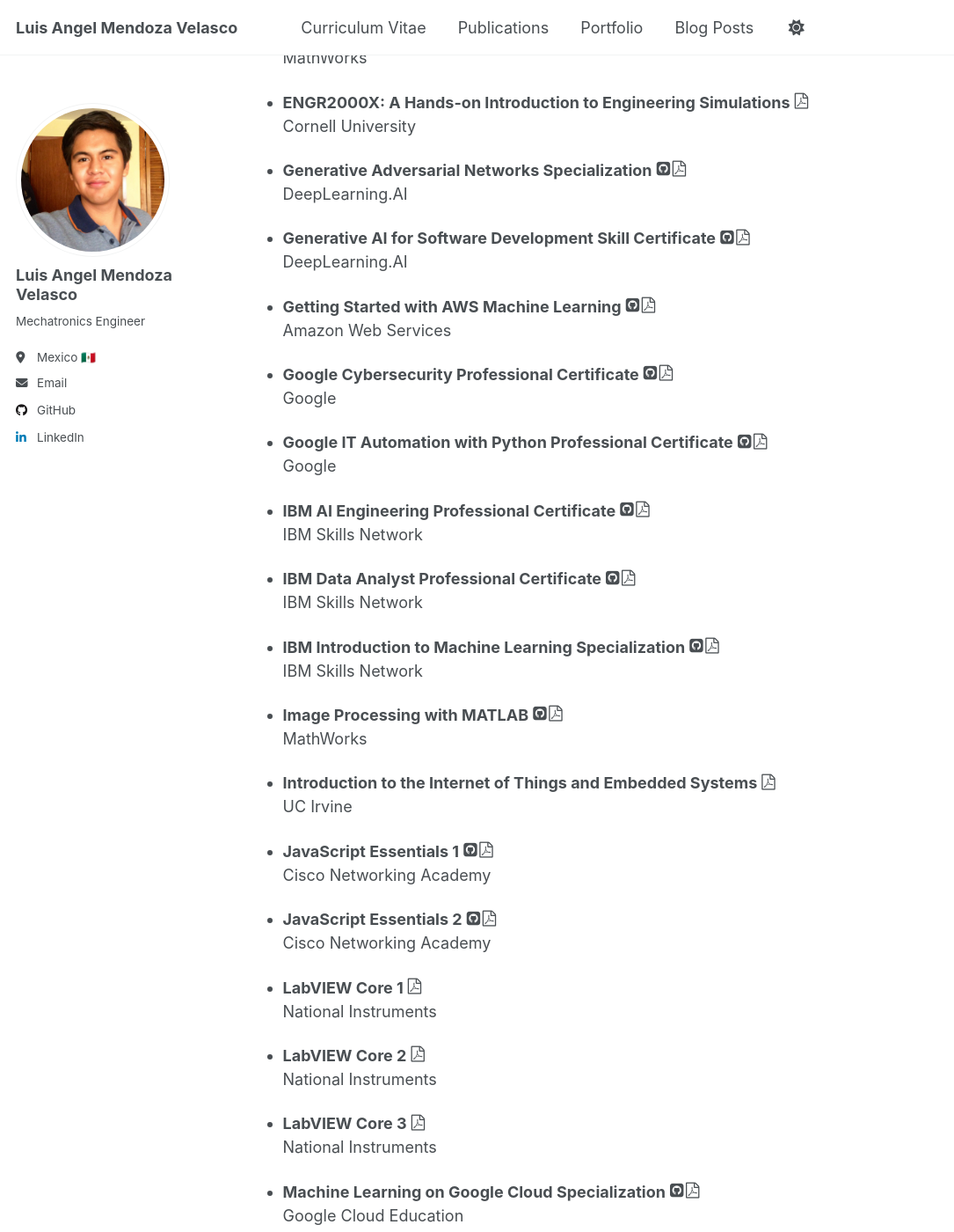
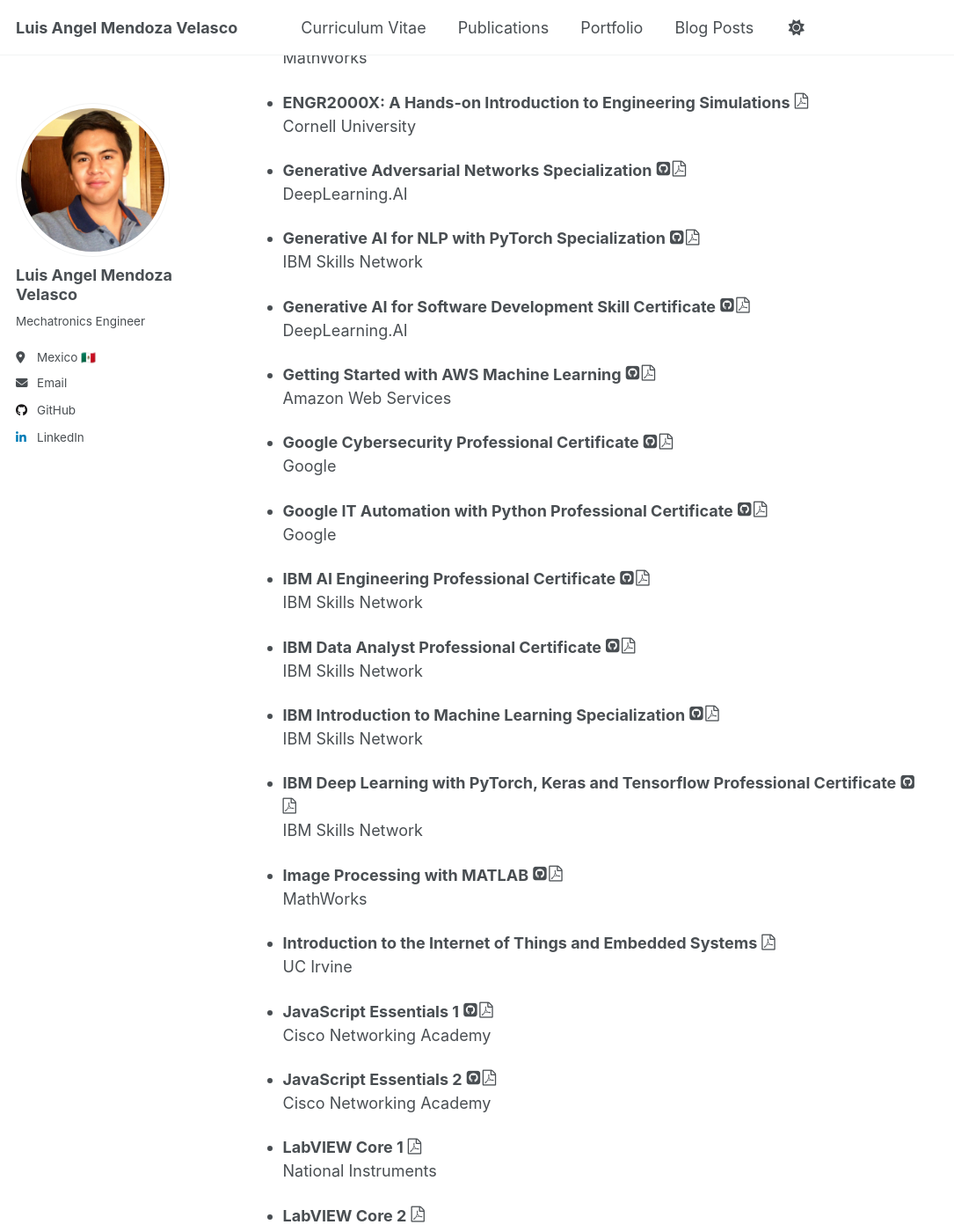
Before and after one commit to LuisAngelMendozaVelasco/luisangelmendozavelasco.github.io, a Jekyll site: the page built from _pages/cv.md, in a window 1280 px wide and 1400 px high, scrolled down 2726 px. Shown: the whole window at 88% size, without its empty margins (0-1085 px from the left). Built offline with Jekyll 4.4.1, drawn with Linux system fonts in a browser that asks for light colours; a script that is not in the unit is left out; some of the changed text lies outside the part shown.

Commit message:
Update CV

```diff
--- a/_pages/cv.md
+++ b/_pages/cv.md
@@ -94,6 +94,9 @@
 - **Generative Adversarial Networks Specialization** <a class="icon fa fa-github-square" style="color:inherit;text-decoration:none" href="https://github.com/LuisAngelMendozaVelasco/Generative_Adversarial_Networks_Specialization"></a><a class="icon fa fa-file-pdf-o" style="color:inherit;text-decoration:none" href="https://coursera.org/verify/specialization/XUNUKBF78WM8"></a><br>
 DeepLearning.AI
 
+- **Generative AI for NLP with PyTorch Specialization** <a class="icon fa fa-github-square" style="color:inherit;text-decoration:none" href="https://github.com/LuisAngelMendozaVelasco/Generative_AI_for_NLP_with_PyTorch_Specialization"></a><a class="icon fa fa-file-pdf-o" style="color:inherit;text-decoration:none" href="https://coursera.org/verify/specialization/A20VDO3AGS86"></a><br>
+IBM Skills Network
+
 - **Generative AI for Software Development Skill Certificate** <a class="icon fa fa-github-square" style="color:inherit;text-decoration:none" href="https://github.com/LuisAngelMendozaVelasco/Generative_AI_for_Software_Development_Skill_Certificate"></a><a class="icon fa fa-file-pdf-o" style="color:inherit;text-decoration:none" href="https://coursera.org/verify/professional-cert/2H8R45ZDA6KS"></a><br>
 DeepLearning.AI
 
@@ -113,6 +116,9 @@
 IBM Skills Network
 
 - **IBM Introduction to Machine Learning Specialization** <a class="icon fa fa-github-square" style="color:inherit;text-decoration:none" href="https://github.com/LuisAngelMendozaVelasco/IBM_Introduction_to_Machine_Learning_Specialization"></a><a class="icon fa fa-file-pdf-o" style="color:inherit;text-decoration:none" href="https://coursera.org/verify/specialization/47KW8ACSUKLU"></a><br>
+IBM Skills Network
+
+- **IBM Deep Learning with PyTorch, Keras and Tensorflow Professional Certificate** <a class="icon fa fa-github-square" style="color:inherit;text-decoration:none" href="https://github.com/LuisAngelMendozaVelasco/IBM_Deep_Learning_with_PyTorch_Keras_and_Tensorflow_Professional_Certificate"></a><a class="icon fa fa-file-pdf-o" style="color:inherit;text-decoration:none" href="https://coursera.org/verify/professional-cert/DVZ5QFOJ6KVY"></a><br>
 IBM Skills Network
 
 - **Image Processing with MATLAB** <a class="icon fa fa-github-square" style="color:inherit;text-decoration:none" href="https://github.com/LuisAngelMendozaVelasco/MATLAB_Courses/tree/main/Image_Processing_with_MATLAB"></a><a class="icon fa fa-file-pdf-o" style="color:inherit;text-decoration:none" href="https://matlabacademy.mathworks.com/progress/share/certificate.html?id=81d04d13-f4d5-44b9-b53e-228730791250"></a><br>
@@ -157,6 +163,9 @@
 - **MATLAB for Data Processing and Visualization** <a class="icon fa fa-github-square" style="color:inherit;text-decoration:none" href="https://github.com/LuisAngelMendozaVelasco/MATLAB_Courses/tree/main/MATLAB_for_Data_Processing_and_Visualization"></a><a class="icon fa fa-file-pdf-o" style="color:inherit;text-decoration:none" href="https://matlabacademy.mathworks.com/progress/share/certificate.html?id=721c9da1-e802-4607-aed0-100633963622"></a><br>
 MathWorks
 
+- **More Applied Data Science with Python Specialization** <a class="icon fa fa-github-square" style="color:inherit;text-decoration:none" href="https://github.com/LuisAngelMendozaVelasco/More_Applied_Data_Science_with_Python_Specialization"></a><a class="icon fa fa-file-pdf-o" style="color:inherit;text-decoration:none" href="https://coursera.org/verify/specialization/5P1VAVLMQEWS"></a><br>
+University of Michigan
+
 - **Natural Language Processing Specialization** <a class="icon fa fa-github-square" style="color:inherit;text-decoration:none" href="https://github.com/LuisAngelMendozaVelasco/Natural_Language_Processing_Specialization"></a><a class="icon fa fa-file-pdf-o" style="color:inherit;text-decoration:none" href="https://coursera.org/verify/specialization/RRWWRBRAONFT"></a><br>
 DeepLearning.AI
 
@@ -165,6 +174,9 @@
 
 - **Python for Everybody Specialization** <a class="icon fa fa-github-square" style="color:inherit;text-decoration:none" href="https://github.com/LuisAngelMendozaVelasco/Python_for_Everybody_Specialization"></a><a class="icon fa fa-file-pdf-o" style="color:inherit;text-decoration:none" href="https://coursera.org/verify/specialization/RRBCW3RGQUXQ"></a><br>
 University of Michigan
+
+- **PyTorch for Deep Learning Professional Certificate** <a class="icon fa fa-github-square" style="color:inherit;text-decoration:none" href="https://github.com/LuisAngelMendozaVelasco/PyTorch_for_Deep_Learning_Professional_Certificate"></a><a class="icon fa fa-file-pdf-o" style="color:inherit;text-decoration:none" href="https://coursera.org/verify/professional-cert/HA3G2O8JUAZD"></a><br>
+DeepLearning.AI
 
 - **Robotics Specialization** <a class="icon fa fa-github-square" style="color:inherit;text-decoration:none" href="https://github.com/LuisAngelMendozaVelasco/Robotics_Specialization"></a><a class="icon fa fa-file-pdf-o" style="color:inherit;text-decoration:none" href="https://coursera.org/verify/specialization/6TWA58JCTL8X"></a><br>
 University of Pennsylvania
@@ -189,6 +201,9 @@
 
 - **Virtual Reality Specialization** <a class="icon fa fa-github-square" style="color:inherit;text-decoration:none" href="https://github.com/LuisAngelMendozaVelasco/Virtual_Reality_Specialization"></a><a class="icon fa fa-file-pdf-o" style="color:inherit;text-decoration:none" href="https://coursera.org/verify/specialization/CMVDT7XKUJ3R"></a><br>
 University of London
+
+- **Web Applications for Everybody Specialization** <a class="icon fa fa-github-square" style="color:inherit;text-decoration:none" href="https://github.com/LuisAngelMendozaVelasco/Web_Applications_for_Everybody_Specialization"></a><a class="icon fa fa-file-pdf-o" style="color:inherit;text-decoration:none" href="https://coursera.org/verify/specialization/S7ZX4HV2DJPZ"></a><br>
+University of Michigan
 
 # Publications
 
```
